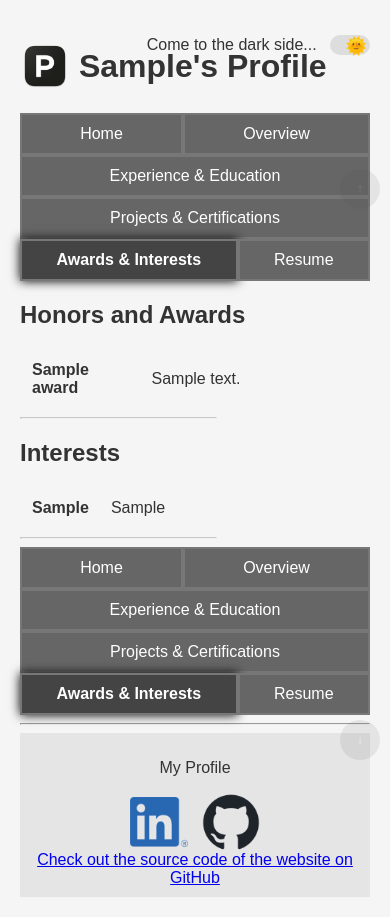
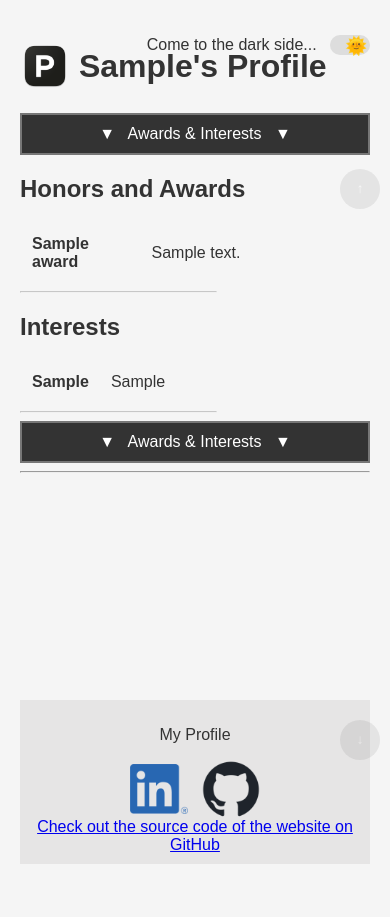
Before and after one commit to asif256000/my_personal_fast_website, a FastAPI app: page /awards_interests in a window 390 px wide. After the commit the page ends 864 px from the top, so only its background shows below. Run offline with FastAPI, Linux system fonts and the light colour scheme; tables that the repository leaves empty hold one stand-in row (values such as "Sample post").

Commit message:
Mobile Responsive Navbar

```diff
--- a/static/dark-mode.css
+++ b/static/dark-mode.css
@@ -25,6 +25,10 @@
   background-color: #555;
   border: 2px solid #666;
   color: #fff;
+}
+
+.dark-mode .selected-item {
+  background-color: #777;
 }
 
 .dark-mode nav ul li a:hover {
--- a/static/style.css
+++ b/static/style.css
@@ -198,16 +198,46 @@ nav ul li {
   text-align: center;
 }
 
-nav ul li a {
+nav ul li a,
+.selected-item {
   display: block;
   text-align: center;
   padding: 10px;
   text-decoration: none;
   box-sizing: border-box;
   border: 2px solid #777;
-  background-color: #666;
   color: #fff;
 }
+
+nav ul li a {
+  background-color: #666;
+}
+
+.selected-item {
+  display: none;
+  background-color: #333;
+}
+
+/* .selected-item::before,
+.selected-item::after {
+  content: "▼";
+  position: relative;
+  transition: transform 0.3s ease, opacity 0.3s ease;
+}
+
+.selected-item::before {
+  left: -5px;
+}
+
+.selected-item::after {
+  right: -5px;
+}
+
+nav ul.active + .selected-item::before,
+nav ul.active + .selected-item::after {
+  content: "▲";
+  transform: rotate(180deg);
+} */
 
 nav ul li a:hover {
   background-color: #444;
@@ -217,6 +247,59 @@ nav ul li a.active {
   background-color: #444;
   font-weight: bold;
   box-shadow: 0 0 10px #000;
+}
+
+.navbar-toggler {
+  display: none; /* Hidden on larger screens */
+  font-size: 24px;
+  cursor: pointer;
+  color: #333;
+  /* background-color: #e6e5e5; */
+  border: 2px solid #666;
+  border-radius: 5px;
+  padding: 5px 10px;
+  transition: background-color 0.3s ease, color 0.3s ease;
+}
+
+.navbar-toggler:hover {
+  background-color: #ddd; /* Slightly darker gray on hover */
+  color: #000; /* Darker text on hover */
+}
+
+.navbar-toggler:focus {
+  outline: none; /* Remove default outline */
+  box-shadow: 0 0 5px rgba(0, 0, 0, 0.3); /* Add a focus shadow for accessibility */
+}
+
+@media (max-width: 768px) {
+  nav ul {
+    display: none; /* Hide the navigation items initially */
+    flex-direction: column;
+    width: 100%;
+    background-color: #444; /* Optional: Background for the dropdown */
+  }
+
+  nav ul.active {
+    display: flex; /* Show the nav items when toggled */
+  }
+
+  nav ul li {
+    margin: 0; /* Remove horizontal margin */
+    text-align: center;
+  }
+
+  .navbar-toggler {
+    display: block; /* Show the hamburger menu icon */
+  }
+
+  .selected-item {
+    display: block;
+  }
+
+  /* Hide selected-item when navbar menu is active */
+  nav ul.active + .selected-item {
+    display: none; /* Hides the selected-item */
+  }
 }
 
 /* Scroll to top and bottom buttons */
--- a/templates/navbar.html
+++ b/templates/navbar.html
@@ -1,10 +1,16 @@
-<nav id="navbar">
+<nav>
+    <div class="selected-item">&#x25BC; &nbsp; {{ 'Home' if current_page == 'home' else
+           'Overview' if current_page == 'overview' else
+           'Experience & Education' if current_page == 'experience_education' else
+           'Projects & Certifications' if current_page == 'projects_certificates' else
+           'Awards & Interests' if current_page == 'awards_interests' else
+           'Resume' }} &nbsp; &#x25BC;</div>
     <ul>
-        <li><a href="{{ url_for('home') }}" class="{{ 'active' if current_page == 'home' else '' }}">Home</a></li>
-        <li><a href="{{ url_for('overview') }} " class="{{ 'active' if current_page == 'overview' else '' }}">Overview</a></li>
-        <li><a href="{{ url_for('experience_education') }}" class="{{ 'active' if current_page == 'experience_education' else '' }}">Experience & Education</a></li>
-        <li><a href="{{ url_for('projects_certificates') }}" class="{{ 'active' if current_page == 'projects_certificates' else '' }}">Projects & Certifications</a></li>
-        <li><a href="{{ url_for('awards_interests') }}" class="{{ 'active' if current_page == 'awards_interests' else '' }}">Awards & Interests</a></li>
-        <li><a href="{{ url_for('resume') }}" class="{{ 'active' if current_page == 'resume' else '' }}">Resume</a></li>
+        <li><a href="{{ url_for('home') }}" class="{{ 'active nav-item' if current_page == 'home' else 'nav-item' }}">Home</a></li>
+        <li><a href="{{ url_for('overview') }} " class="{{ 'active nav-item' if current_page == 'overview' else 'nav-item' }}">Overview</a></li>
+        <li><a href="{{ url_for('experience_education') }}" class="{{ 'active nav-item' if current_page == 'experience_education' else 'nav-item' }}">Experience & Education</a></li>
+        <li><a href="{{ url_for('projects_certificates') }}" class="{{ 'active nav-item' if current_page == 'projects_certificates' else 'nav-item' }}">Projects & Certifications</a></li>
+        <li><a href="{{ url_for('awards_interests') }}" class="{{ 'active nav-item' if current_page == 'awards_interests' else 'nav-item' }}">Awards & Interests</a></li>
+        <li><a href="{{ url_for('resume') }}" class="{{ 'active nav-item' if current_page == 'resume' else 'nav-item' }}">Resume</a></li>
     </ul>
 </nav>
```
Also changed, not shown: static/other-actions.js (+57 -0 lines).
